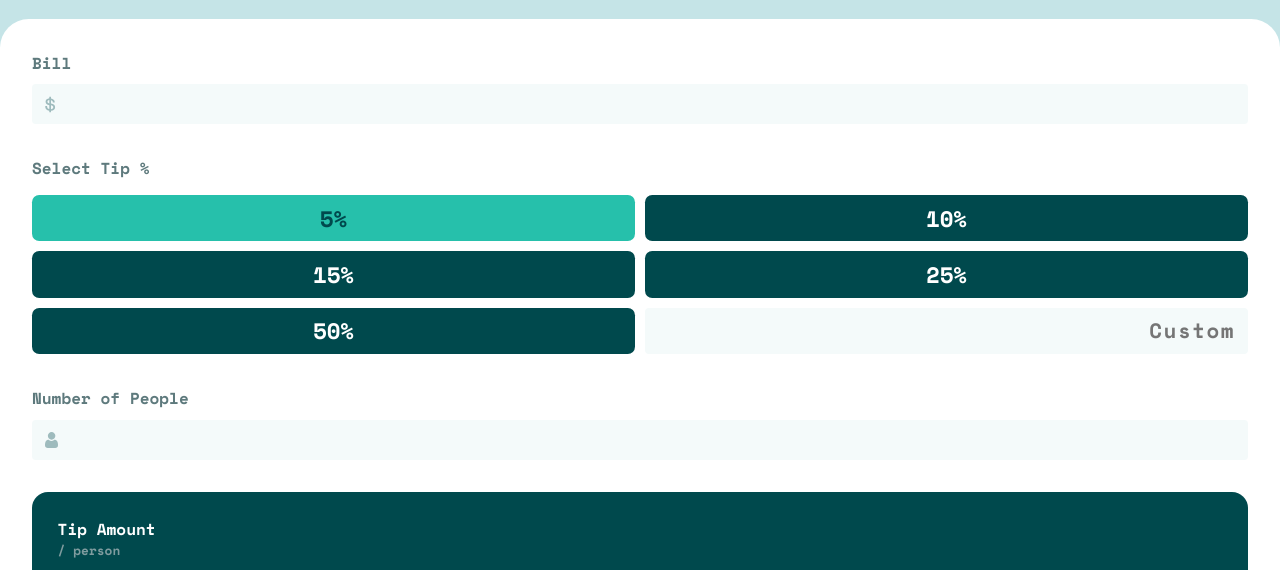
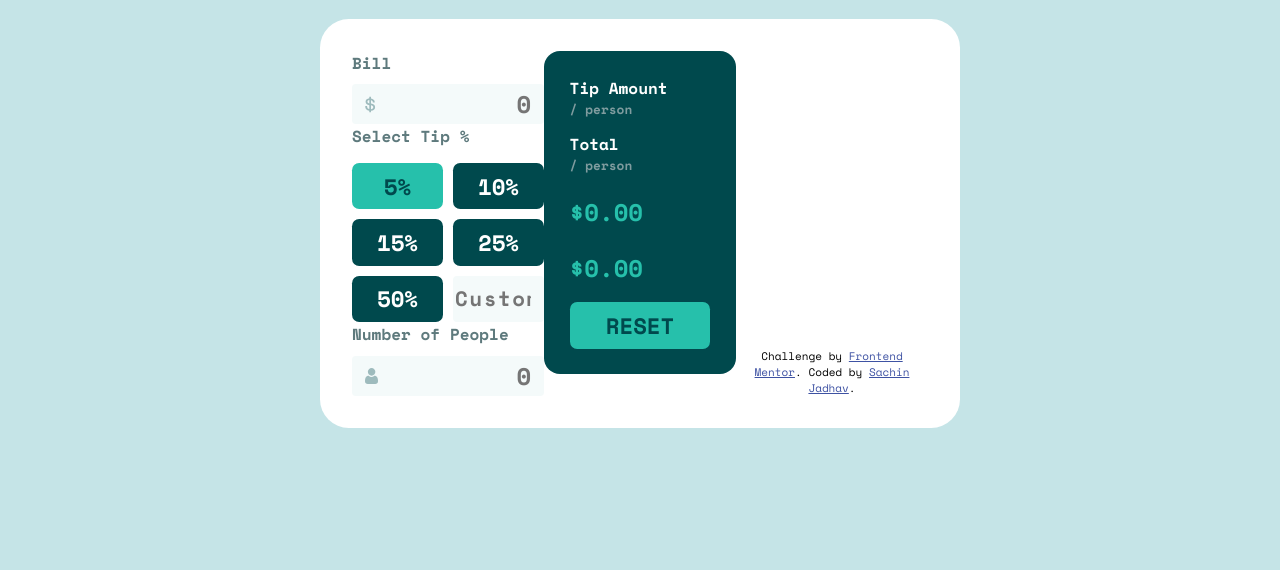
Before and after one commit to Sachin9328/tip-calculator-app, a plain HTML site: page index.html in a window 1280 px wide. Both pictures are taken after a click on the button "5%". Shown: the part 184-754 px from the top of the page. Drawn offline with nearby package versions, Linux system fonts and the light colour scheme.

Commit message:
Javascript working

```diff
--- a/css/style.css
+++ b/css/style.css
@@ -163,9 +163,13 @@ div + div {
 }
 
 .tip-amount-display, .total-amount-display {
-    /* text-align: right; */
+    text-align: right;
     color:var(--clr-primary);
     font-size: 24px;
+}
+
+.tip__custom {
+    color:var(--clr-neutral-600);
 }
 
 .total-amount-display {
@@ -181,7 +185,29 @@ div + div {
     margin-top: 0;
 }
 
+@media (min-width: 768px) {
+    form {
+        display: flex;
+        flex-direction: row;
+        justify-content: space-between;
+        align-content: stretch;
+        width: 50%;
+        margin: 0 auto;
+        border-radius: 1.8rem 1.8rem 1.8rem 1.8rem;
+    }
 
+    form > * {
+        flex: 1 1 50%;
+    }
+
+    .attribution {
+        align-self: flex-end;
+    }
+
+    div + div {
+        margin-top: 0;
+    }
+}
 
 
 
--- a/index.html
+++ b/index.html
@@ -5,7 +5,7 @@
     <meta name="viewport" content="width=device-width, initial-scale=1.0"> <!-- displays site properly based on user's device -->
     <link rel="stylesheet" href="css/style.css">
     <link rel="icon" type="image/png" sizes="32x32" href="./images/favicon-32x32.png">
-    <script src="js/tip.js"></script>
+
 
     <title>Frontend Mentor | Tip calculator app</title>
 
@@ -14,34 +14,33 @@
     <h1 class="title">SPLI<br>TTER</h1>
     <form class="calculator">
 
+        <div class="main-cols">
             <div class="bill">
 
                 <h2 class="bill__heading"><label for="bill__amount" class="accent-title">Bill</label></h2>
-            <input type="text" name="bill__amount" id="bill__amount" class="bill__amount">
+                <input type="text" name="bill__amount" id="bill__amount" class="bill__amount" placeholder="0">
 
             </div>
-
             <div class="tip">
 
                 <h2 class="tip__heading"><label for="" class="accent-title">Select Tip %</label></h2>
                 <div class="tip__btns">
-                <button type="button" class="btn btn-main">5%</button>
-                <button type="button" class="btn btn-main">10%</button>
-                <button type="button" class="btn btn-main">15%</button>
-                <button type="button" class="btn btn-main">25%</button>
-                <button type="button" class="btn btn-main">50%</button>
+                    <button type="button" class="btn btn-main" value="5">5%</button>
+                    <button type="button" class="btn btn-main" value="10">10%</button>
+                    <button type="button" class="btn btn-main" value="15">15%</button>
+                    <button type="button" class="btn btn-main" value="25">25%</button>
+                    <button type="button" class="btn btn-main" value="50">50%</button>
                     <input type="text" name="tip__custom" class="tip__custom" id="tip__custom" placeholder="Custom">
                 </div>
-
             </div>
 
             <div class="no-of-people">
-
                 <h2 class="no-of-people__heading"><label for="people-no" class="accent-title">Number of People</label></h2>
-            <input type="text" name="people-no" id="people-no" class="people-no">
-
+                <input type="text" name="people-no" id="people-no" class="people-no" placeholder="0">
+            </div>
         </div>
 
+        <div class="main-cols">
             <div class="tip-amount">
 
                 <div class="col">
@@ -50,22 +49,20 @@
                     <h2 class="neutral-title">Total</h2>
                     <h3 class="accent-title-light">/ person</h3>
                 </div>
-
                 <div class="col">
-                <h2 class="tip-amount-display"></h2>
-                <h2 class="total-amount-display"></h2>
+                    <h2 class="tip-amount-display">$0.00</h2>
+                    <h2 class="total-amount-display">$0.00</h2>
                 </div>
-
                 <button class="btn-inverse reset">Reset</button>
-
+            </div>
         </div>
 
         <div class="attribution">
             Challenge by <a href="https://www.frontendmentor.io?ref=challenge" target="_blank">Frontend Mentor</a>.
-            Coded by <a href="#">Sachin Jadhav</a>.
+            Coded by <a href="https://codepen.io/sachin9328">Sachin Jadhav</a>.
         </div>
     </form>
 
-
+    <script src="js/tip.js"></script>
 </body>
 </html>
--- a/js/tip.js
+++ b/js/tip.js
@@ -1,19 +1,30 @@
-
 let allButtons = document.getElementsByClassName('btn');
 let noOfButtons = allButtons.length;
 let i;
 
 function tipCalculate(e) {
-    let billAmount = document.getElementById('bill__amount').value;
+
+    let billAmount = parseFloat(document.getElementById('bill__amount').value || 0);
     let tipPercent = e.target.value;
-    let noOfPeople = document.getElementById('people-no').value;
-    let tipAmountPerPerson = billAmount / 100 * tipPercent / noOfPeople;
-    let totalAmountPerPerson = (billAmount + (billAmount / 100 * tipPercent)) / noOfPeople;
-    document.getElementByClassName('tip-amount-display').innerHTML = tipAmountPerPerson;
-    document.getElementByClassName('total-amount-display').innerHTML = totalAmountPerPerson;
+    let customTipPercent = document.getElementById('tip__custom') || 0;
+    let noOfPeople = document.getElementById('people-no').value || 1;
+    if (typeof tipPercent == 'undefined') {
+        let tipAmountPerPerson = billAmount / 100 * customTipPercent / noOfPeople;
+        let totalAmountPerPerson = (billAmount + (billAmount / 100 * customTipPercent)) / noOfPeople;
+        document.getElementsByClassName('tip-amount-display')[0].innerHTML = '$'+parseFloat(tipAmountPerPerson).toFixed(2);
+        document.getElementsByClassName('total-amount-display')[0].innerHTML = '$'+parseFloat(totalAmountPerPerson).toFixed(2);
+    } else {
+        let tipAmountPerPerson = billAmount / 100 * tipPercent / noOfPeople;
+        let totalAmountPerPerson = (billAmount + (billAmount / 100 * tipPercent)) / noOfPeople;
+        document.getElementsByClassName('tip-amount-display')[0].innerHTML = '$'+parseFloat(tipAmountPerPerson).toFixed(2);
+        document.getElementsByClassName('total-amount-display')[0].innerHTML = '$'+parseFloat(totalAmountPerPerson).toFixed(2);
+    }
+
 }
 
-// append event listeners to each button
+// append event listeners to each button and also custom input
 for(i = 0; i < noOfButtons; i++) {
-    allButtons[i].addEventListener('click', tipCalculate, true);
+    allButtons[i].addEventListener('click', tipCalculate);
 }
+
+document.getElementById('tip__custom').addEventListener('change', tipCalculate, true);
```
Lines whose indentation alone changed are shown as unchanged.
